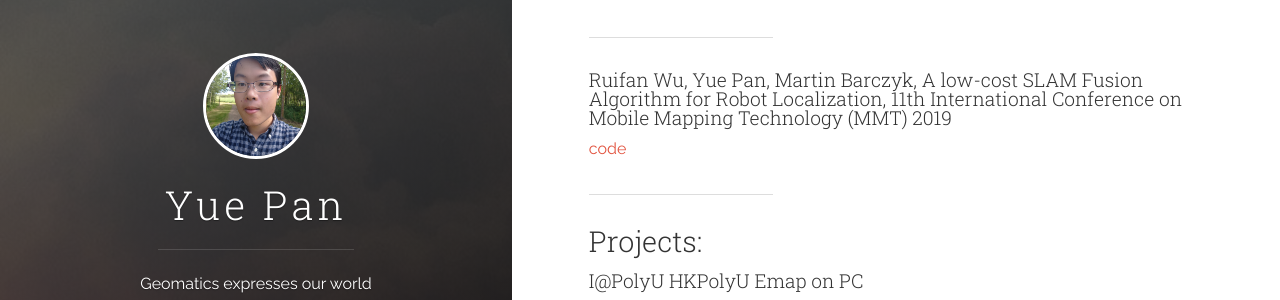
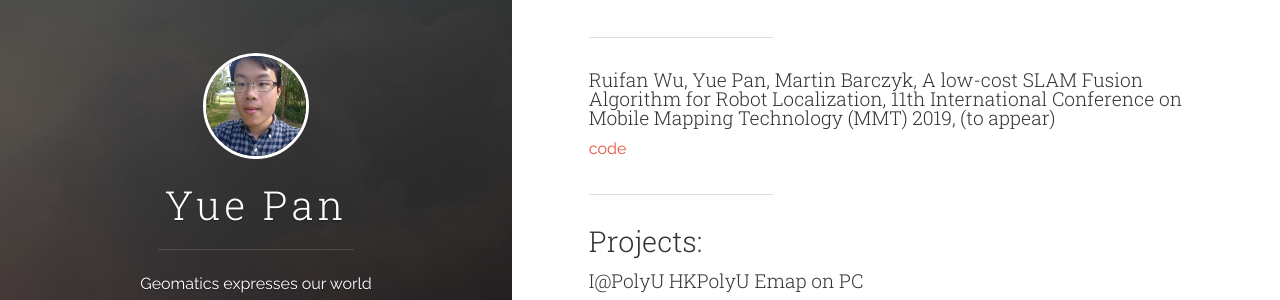
Before and after one commit to YuePanEdward/YuePanEdward.github.io, a Jekyll site: the page built from _posts/2018-12-01-about.md, in a window 1280 px wide and 900 px high, scrolled down 1452 px. Shown: the part 193-493 px from the top of the window. Built offline with Jekyll 4.4.1, drawn with Linux system fonts in a browser that asks for light colours.

Commit message:
Update 2018-12-01-about.md

```diff
--- a/_posts/2018-12-01-about.md
+++ b/_posts/2018-12-01-about.md
@@ -49,7 +49,7 @@ Research Gate: https://www.researchgate.net/profile/Yue_Pan36
 
 ***
 
-#### Ruifan Wu, Yue Pan, Martin Barczyk, A low-cost SLAM Fusion Algorithm for Robot Localization, 11th International Conference on Mobile Mapping Technology (MMT) 2019
+#### Ruifan Wu, Yue Pan, Martin Barczyk, A low-cost SLAM Fusion Algorithm for Robot Localization, 11th International Conference on Mobile Mapping Technology (MMT) 2019, (to appear)
 
 [code](https://github.com/YuePanEdward/VSLAM-LSLAM-Comparison)
 
```
